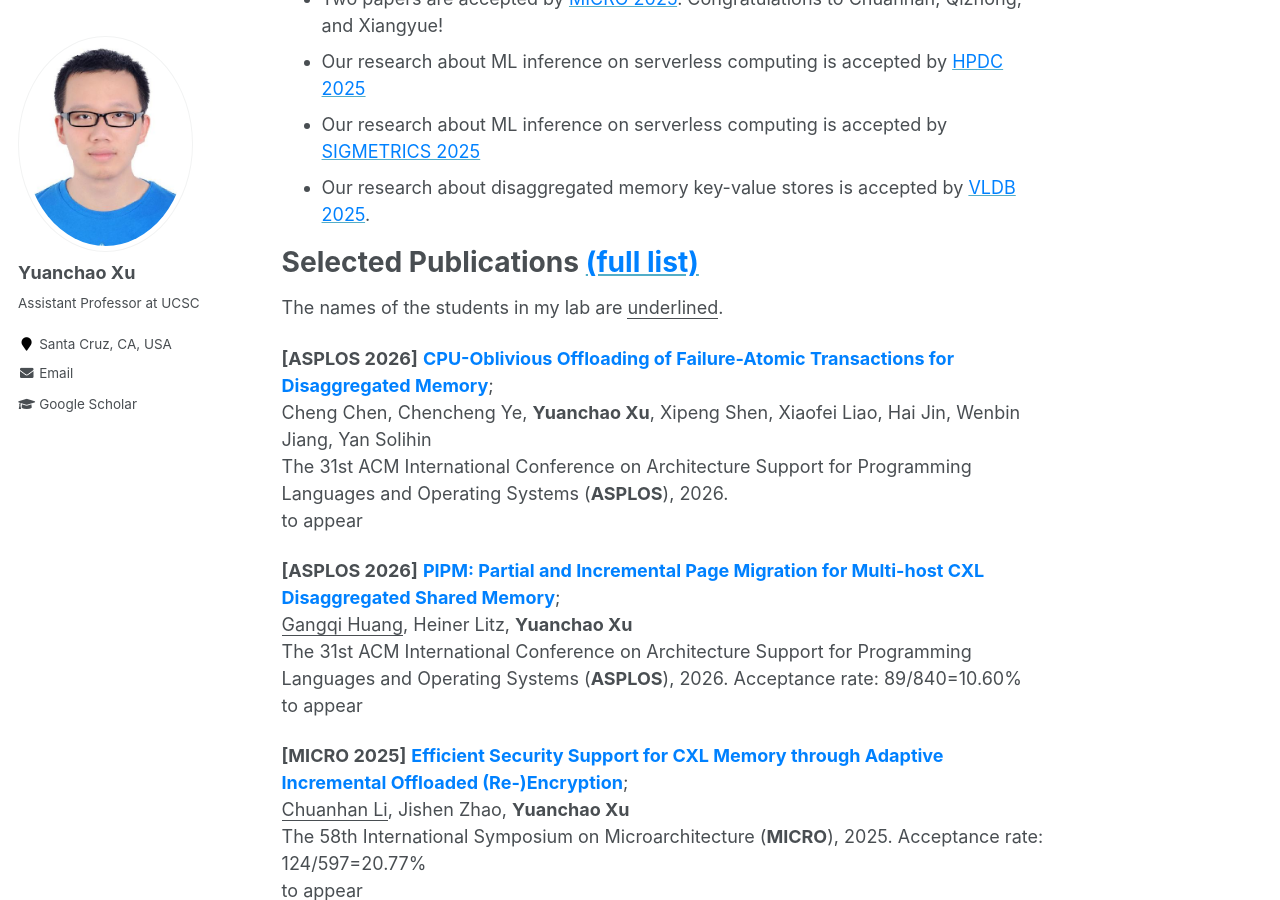
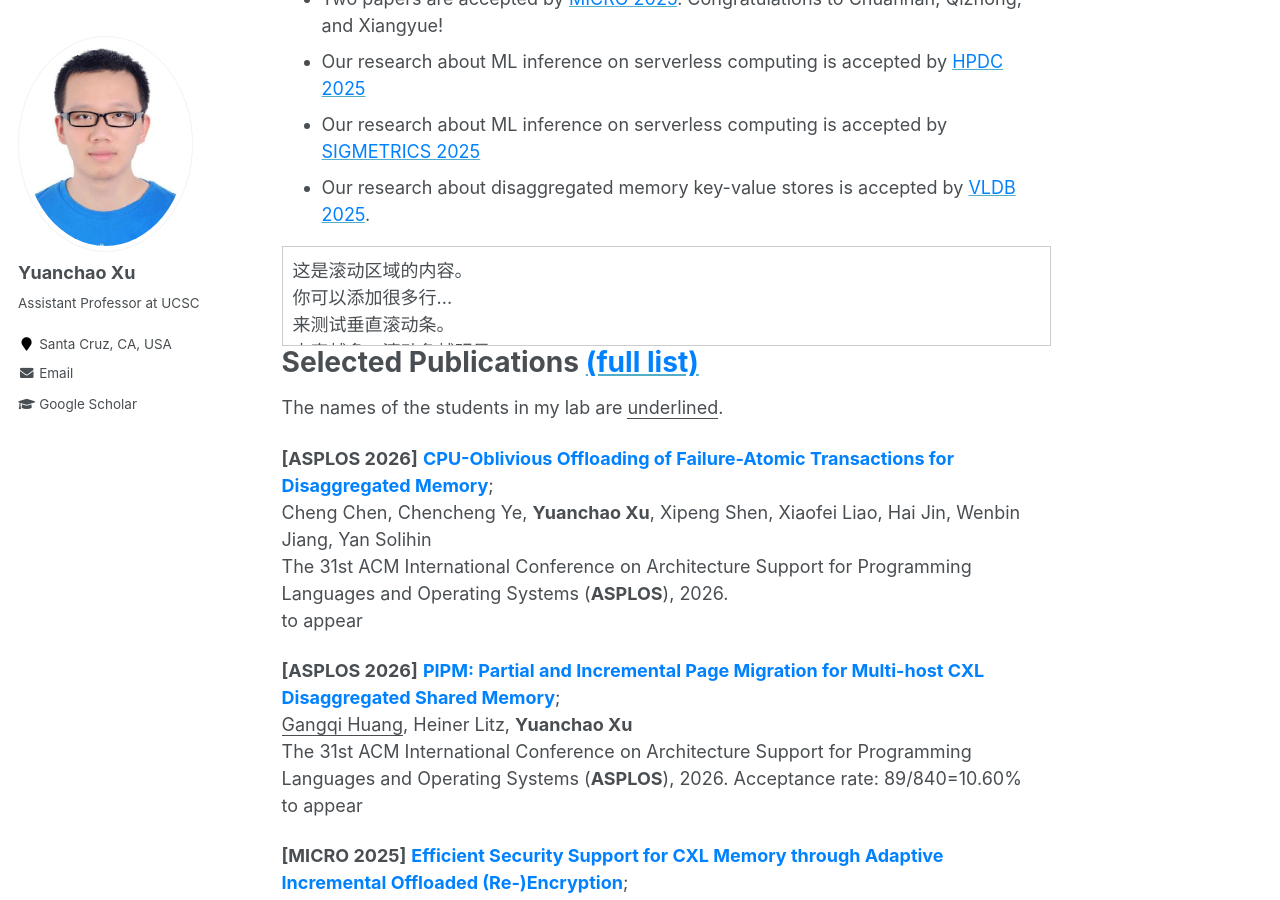
Before and after one commit to yuanchaoxu6/yuanchaoxu6.github.io, a Jekyll site: the page built from _pages/about.md, in a window 1280 px wide and 900 px high, scrolled down 724 px. Built offline with Jekyll 4.4.1, drawn with Linux system fonts in a browser that asks for light colours.

Commit message:
Update about.md

```diff
--- a/_pages/about.md
+++ b/_pages/about.md
@@ -29,6 +29,16 @@ News
 * Our research about ML inference on serverless computing is accepted by [<font color="#0081ff">SIGMETRICS 2025</font>](https://www.sigmetrics.org/sigmetrics2025/)
 * Our research about disaggregated memory key-value stores is accepted by [<font color="#0081ff">VLDB 2025</font>](https://vldb.org/2025/).
 
+
+<div style="width: 100%; height: 100px; overflow-y: scroll; border: 1px solid #ccc; padding: 10px;">
+  这是滚动区域的内容。<br>
+  你可以添加很多行...<br>
+  来测试垂直滚动条。<br>
+  内容越多，滚动条越明显。<br>
+  内容越多，滚动条越明显。<br>
+  内容越多，滚动条越明显。<br>
+  末尾内容。
+</div>
 
 Selected Publications [<font color="#0081ff">(full list)</font>](https://yuanchaoxu6.github.io/publications/)
 ======
```
